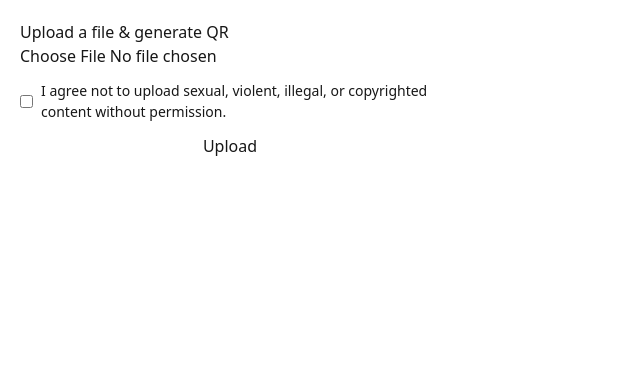
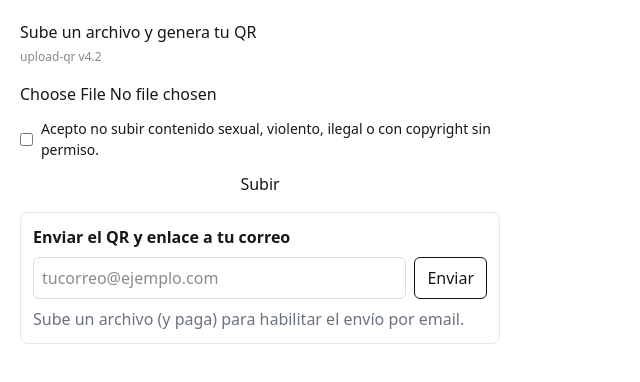
Before and after one commit to LeodanisE/recuerdos-backend, a Next.js app: page /upload-qr in a window 1280 px wide. Shown: the top 382 px of the page, without its empty margins (0-640 px from the left). Built offline with nearby package versions, Linux system fonts and the light colour scheme; no server answers.

Commit message:
neutralize routes: no redirects/rewrites and public /upload-qr debug

```diff
--- a/app/upload-qr/page.tsx
+++ b/app/upload-qr/page.tsx
@@ -1,116 +1,272 @@
 "use client";
+
 import * as React from "react";
 import { QRCodeCanvas } from "qrcode.react";
 
+// Sin HTML estático
+export const dynamic = "force-dynamic";
+
+type Msg = { text: string; type: "success" | "error" | "" };
+
+const VERSION = "upload-qr v4.2";
+
 export default function UploadQRPage() {
-  const [msg, setMsg] = React.useState<{ text: string; type: "success" | "error" | "" }>({ text: "", type: "" });
+  const [msg, setMsg] = React.useState<Msg>({ text: "", type: "" });
   const [key, setKey] = React.useState<string | null>(null);
-  const [fileUrl, setFileUrl] = React.useState<string | null>(null);
+  const [signedUrl, setSignedUrl] = React.useState<string | null>(null);
+  const [shortUrl, setShortUrl] = React.useState<string | null>(null);
+
+  // Email UI
+  const [email, setEmail] = React.useState("");
+  const [sending, setSending] = React.useState(false);
+  const [emailMsg, setEmailMsg] = React.useState<{ text: string; type: "ok" | "err" | "" }>({
+    text: "",
+    type: "",
+  });
+
+  const APP_ORIGIN =
+    (process.env.NEXT_PUBLIC_SITE_URL?.replace(/\/+$/, "") || "") ||
+    (typeof window !== "undefined" ? window.location.origin : "http://localhost:3000");
+
+  function needsPaymentMessage() {
+    return (
+      <>
+        Necesitas completar el pago para generar el QR.{" "}
+        <a href="/pricing?need=valid" style={{ textDecoration: "underline" }}>
+          Ir a pagar
+        </a>
+        .
+      </>
+    );
+  }
 
   async function onSubmit(e: React.FormEvent<HTMLFormElement>) {
     e.preventDefault();
-    setMsg({ text: "Uploading...", type: "" });
-    setKey(null);
-    setFileUrl(null);
+    setMsg({ text: "Subiendo…", type: "" });
+    setKey(null); setSignedUrl(null); setShortUrl(null);
+    setEmailMsg({ text: "", type: "" });
 
-    const input = e.currentTarget.elements.namedItem("file") as HTMLInputElement;
-    const tos = (e.currentTarget.elements.namedItem("tos") as HTMLInputElement)?.checked;
-    const file = input.files?.[0];
+    const form = e.currentTarget;
+    const input = form.elements.namedItem("file") as HTMLInputElement | null;
+    const tos = (form.elements.namedItem("tos") as HTMLInputElement | null)?.checked;
+    const file = input?.files?.[0];
 
-    if (!file) {
-      setMsg({ text: "Please select a file.", type: "error" });
-      return;
+    if (!file) return setMsg({ text: "Selecciona un archivo.", type: "error" });
+    if (!tos)  return setMsg({ text: "Debes aceptar los términos de uso.", type: "error" });
+
+    try {
+      // 1) INIT
+      const q = new URLSearchParams({
+        filename: file.name,
+        contentType: file.type || "application/octet-stream",
+        parts: "1",
+      }).toString();
+
+      const initRes = await fetch(`/api/multipart/init?${q}`, { cache: "no-store" });
+      if (initRes.status === 402) {
+        setMsg({ text: "", type: "" });
+        setEmailMsg({ text: "", type: "" });
+        return setMsg({ text: (needsPaymentMessage() as any), type: "error" } as any);
+      }
+      const initData = await initRes.json().catch(() => null);
+      if (!initRes.ok || !initData?.ok) {
+        return setMsg({
+          text: initData?.error || initData?.detail || `No se pudo iniciar la subida (INIT ${initRes.status}).`,
+          type: "error",
+        });
       }
 
-    if (!tos) {
-      setMsg({ text: "You must accept the terms of use.", type: "error" });
-      return;
+      const objectKey: string = initData.key;
+      const uploadId: string  = initData.uploadId;
+      const putUrl: string    = initData.urls?.[0]?.url || initData.url;
+      if (!putUrl || !objectKey || !uploadId) {
+        return setMsg({ text: "INIT incompleto. Falta URL o claves.", type: "error" });
       }
 
-    const fd = new FormData();
-    fd.append("file", file);
-    fd.append("tos", "true");
+      // 2) PUT
+      const putRes = await fetch(
+        `/api/multipart/put?url=${encodeURIComponent(putUrl)}&size=${file.size}&type=${encodeURIComponent(file.type || "application/octet-stream")}`,
+        { method: "POST", body: file, cache: "no-store" },
+      );
+      if (putRes.status === 402) return setMsg({ text: (needsPaymentMessage() as any), type: "error" } as any);
 
-    const res = await fetch("/api/upload", { method: "POST", body: fd });
-    const data = await res.json();
-
-    if (!res.ok || !data.ok) {
-      setMsg({ text: data.msg || data.detail || data.error || "Upload failed.", type: "error" });
-      return;
+      const putJson = await putRes.json().catch(() => null);
+      if (!putRes.ok || !putJson?.ok) {
+        const snippet = putJson?.bodySnippet ? ` — ${String(putJson.bodySnippet).slice(0, 160)}…` : "";
+        return setMsg({ text: `Fallo en PUT (${putRes.status}). ${putJson?.error || ""}${snippet}`, type: "error" });
       }
 
-    setMsg({ text: data.msg || "File uploaded successfully!", type: "success" });
-    setKey(data.key);
+      const ETag: string = putJson?.etag || putRes.headers.get("etag") || putRes.headers.get("ETag") || "";
+      if (!ETag) return setMsg({ text: "No se recibió ETag del PUT (requerido para completar).", type: "error" });
 
-    // Request signed URL
-    const sres = await fetch(`/api/sign?key=${encodeURIComponent(data.key)}`);
-    const sdata = await sres.json();
-    if (sres.ok && sdata.ok) setFileUrl(sdata.url);
+      // 3) COMPLETE
+      const completeRes = await fetch(`/api/multipart/complete`, {
+        method: "POST",
+        headers: { "Content-Type": "application/json" },
+        body: JSON.stringify({ uploadId, key: objectKey, parts: [{ ETag, PartNumber: 1 }] }),
+        cache: "no-store",
+      });
+      if (completeRes.status === 402) return setMsg({ text: (needsPaymentMessage() as any), type: "error" } as any);
+      const completeData = await completeRes.json().catch(() => null);
+      if (!completeRes.ok || !completeData?.ok) {
+        return setMsg({
+          text: completeData?.error || completeData?.detail || `Fallo al completar la subida (COMPLETE ${completeRes.status}).`,
+          type: "error",
+        });
+      }
+
+      // 4) Firma
+      const signRes = await fetch(`/api/sign?key=${encodeURIComponent(objectKey)}`, { cache: "no-store" });
+      if (signRes.status === 402) return setMsg({ text: (needsPaymentMessage() as any), type: "error" } as any);
+      const signData = await signRes.json().catch(() => null);
+      if (!signRes.ok || !signData?.ok || !signData?.url) {
+        setKey(objectKey);
+        setShortUrl(`${APP_ORIGIN}/l/${encodeURIComponent(objectKey)}`);
+        return setMsg({ text: "Archivo subido, pero no se pudo firmar URL.", type: "error" });
+      }
+
+      setKey(objectKey);
+      setSignedUrl(signData.url);
+      setShortUrl(`${APP_ORIGIN}/l/${encodeURIComponent(objectKey)}`);
+      setMsg({ text: "¡Archivo subido correctamente!", type: "success" });
+    } catch (err: any) {
+      setMsg({ text: err?.message || "Error inesperado durante la subida.", type: "error" });
+    }
   }
 
   function downloadQR() {
     const canvas = document.getElementById("qrCanvas") as HTMLCanvasElement | null;
     if (!canvas) return;
-    const png = canvas.toDataURL("image/png");
     const a = document.createElement("a");
-    a.href = png;
+    a.href = canvas.toDataURL("image/png");
     a.download = "qr.png";
     a.click();
   }
 
+  async function sendEmail() {
+    try {
+      if (!key)   return setEmailMsg({ text: "No hay archivo subido todavía.", type: "err" });
+      if (!email) return setEmailMsg({ text: "Ingresa un correo válido.", type: "err" });
+      setSending(true); setEmailMsg({ text: "", type: "" });
+
+      const r = await fetch("/api/email", {
+        method: "POST",
+        headers: { "Content-Type": "application/json" },
+        body: JSON.stringify({ to: email, key }),
+      });
+
+      if (r.status === 402) {
+        setSending(false);
+        return setEmailMsg({ text: "Necesitas pagar para enviar por correo. Ve a /pricing.", type: "err" });
+      }
+
+      const j = await r.json().catch(() => ({} as any));
+      if (!r.ok || !j?.ok) setEmailMsg({ text: j?.error || "No se pudo enviar el correo.", type: "err" });
+      else setEmailMsg({ text: "Correo enviado ✅", type: "ok" });
+    } catch (e: any) {
+      setEmailMsg({ text: e?.message || "Error inesperado.", type: "err" });
+    } finally {
+      setSending(false);
+    }
+  }
+
+  const qrValue = shortUrl || signedUrl || "";
+
   return (
     <div style={{ padding: 20, fontFamily: "system-ui" }}>
-      <h1>Upload a file & generate QR</h1>
+      <h1>Sube un archivo y genera tu QR</h1>
+      <p style={{ color: "#888", fontSize: 12, margin: "4px 0 16px" }}>{VERSION}</p>
 
-      <form
-        onSubmit={onSubmit}
-        style={{ display: "flex", flexDirection: "column", gap: 12, maxWidth: 420 }}
-      >
+      <form onSubmit={onSubmit} style={{ display: "flex", flexDirection: "column", gap: 12, maxWidth: 480 }}>
         <input type="file" name="file" />
-
         <label style={{ display: "flex", gap: 8, alignItems: "center" }}>
           <input type="checkbox" name="tos" required />
-          <span style={{ fontSize: "14px" }}>
-            I agree not to upload sexual, violent, illegal, or copyrighted content without permission.
+          <span style={{ fontSize: 14 }}>
+            Acepto no subir contenido sexual, violento, ilegal o con copyright sin permiso.
           </span>
         </label>
-
-        <button type="submit">Upload</button>
+        <button type="submit">Subir</button>
       </form>
 
-      {msg.text && (
-        <p
-          style={{
-            marginTop: 12,
-            color: msg.type === "error" ? "red" : "green",
-            fontWeight: "bold",
-          }}
-        >
+      {typeof msg.text === "string" ? (
+        msg.text && (
+          <p style={{ marginTop: 12, color: msg.type === "error" ? "red" : "green", fontWeight: "bold" }}>
             {msg.text}
+          </p>
+        )
+      ) : (
+        <div style={{ marginTop: 12, color: "red", fontWeight: "bold" }}>{msg.text}</div>
+      )}
+
+      {(signedUrl || shortUrl || key) && (
+        <div style={{ marginTop: 20 }}>
+          {signedUrl && (
+            <p style={{ marginBottom: 8 }}>
+              Enlace directo (temporal):{" "}
+              <a href={signedUrl} target="_blank" rel="noreferrer">
+                {signedUrl.length > 80 ? signedUrl.slice(0, 80) + "…" : signedUrl}
+              </a>
             </p>
           )}
 
-      {fileUrl && (
-        <div style={{ marginTop: 20 }}>
-          <p>
-            File URL:&nbsp;
-            <a href={fileUrl} target="_blank" rel="noreferrer">
-              {fileUrl.slice(0, 80)}
-              {fileUrl.length > 80 ? "…" : ""}
+          {shortUrl && (
+            <p style={{ marginBottom: 12 }}>
+              Enlace corto:{" "}
+              <a href={shortUrl} target="_blank" rel="noreferrer">
+                {shortUrl}
               </a>
             </p>
+          )}
 
+          {!!qrValue && (
+            <>
               <div style={{ display: "inline-block", padding: 12, border: "1px solid #ddd", borderRadius: 8 }}>
-            <QRCodeCanvas id="qrCanvas" value={fileUrl} size={220} includeMargin />
+                <QRCodeCanvas id="qrCanvas" value={qrValue} size={220} includeMargin />
               </div>
-
               <div style={{ marginTop: 10 }}>
-            <button onClick={downloadQR}>Download QR</button>
+                <button onClick={downloadQR}>Descargar QR</button>
               </div>
+            </>
+          )}
 
           {key && <p style={{ marginTop: 8, color: "#666" }}>Key: {key}</p>}
         </div>
       )}
+
+      <div style={{ marginTop: 16, padding: 12, border: "1px solid #e5e7eb", borderRadius: 8, maxWidth: 480 }}>
+        <div style={{ fontWeight: 600, marginBottom: 8 }}>Enviar el QR y enlace a tu correo</div>
+        <div style={{ display: "flex", gap: 8 }}>
+          <input
+            type="email"
+            placeholder="tucorreo@ejemplo.com"
+            value={email}
+            onChange={(e) => setEmail(e.target.value)}
+            style={{ flex: 1, padding: 8, border: "1px solid #ddd", borderRadius: 6 }}
+            required
+          />
+          <button
+            type="button"
+            onClick={sendEmail}
+            disabled={sending || !key}
+            style={{ padding: "8px 12px", borderRadius: 6, border: "1px solid #111" }}
+            title={!key ? "Sube un archivo para habilitar el envío" : ""}
+          >
+            {sending ? "Enviando…" : "Enviar"}
+          </button>
+        </div>
+
+        {!key && (
+          <p style={{ marginTop: 8, color: "#6b7280" }}>
+            Sube un archivo (y paga) para habilitar el envío por email.
+          </p>
+        )}
+
+        {emailMsg.text && (
+          <p style={{ marginTop: 8, color: emailMsg.type === "err" ? "#b91c1c" : "#166534", fontWeight: 600 }}>
+            {emailMsg.text}
+          </p>
+        )}
+      </div>
     </div>
   );
 }
```
Also changed, not shown: next.config.ts (+11 -7 lines). Lines whose indentation alone changed are shown as unchanged.
